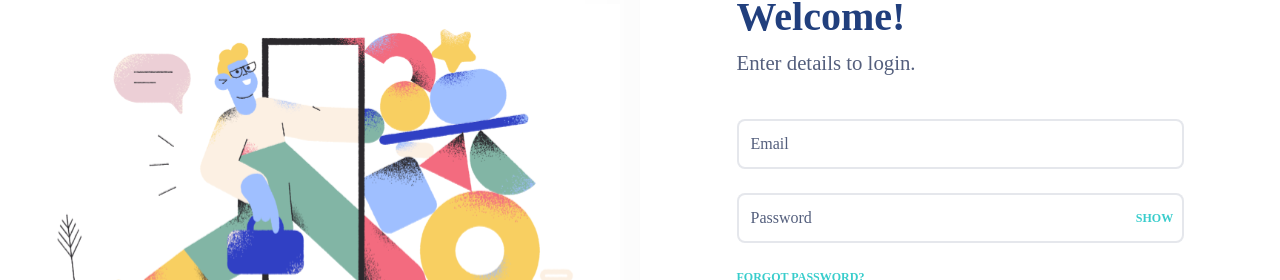
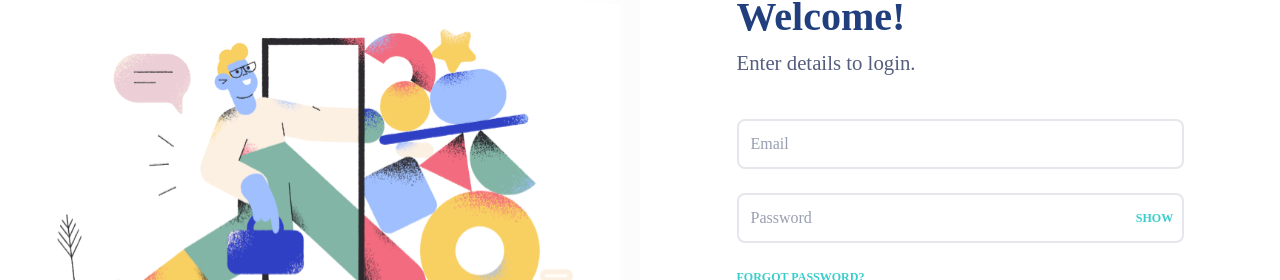
Before and after one commit to sagacious123/lendsqr-fe-test, a React (Create React App) app: page / in a window 1280 px wide. Shown: the part 227-507 px from the top of the page. Built offline with nearby package versions, Linux system fonts and the light colour scheme; a web font is replaced by a local one.

Commit message:
Fix build error

```diff
--- a/src/index.scss
+++ b/src/index.scss
@@ -300,11 +300,13 @@ button {
   font-size: 1rem;
   font-weight: 400;
   color: var(--primary-text);
+  opacity: 0.6;
 }
 
 .primary-input:focus ~ label,
 .primary-select:focus ~ label {
   color: var(--primary-green);
+  opacity: 1;
 }
 
 .primary-input:focus ~ label,
@@ -318,6 +320,7 @@ button {
   background-color: #fff;
   padding: 0 3px;
   line-height: normal;
+  opacity: 1;
 }
 
 .primary-input[aria-invalid="true"]:focus ~ label,
@@ -329,6 +332,7 @@ button {
 .primary-select[aria-invalid="true"]:not(:placeholder-shown) ~ label,
 .primary-select[data-invalid]:not(:placeholder-shown) ~ label {
   color: var(--primary-red);
+  opacity: 1;
 }
 
 .primary-input:not(:focus)::placeholder {
--- a/src/pages/app/components/HeaderComponent.tsx
+++ b/src/pages/app/components/HeaderComponent.tsx
@@ -3,7 +3,7 @@ import Logo from "assets/images/logo.svg";
 
 import UserIcon from "assets/images/user-img.svg";
 import { Link, useNavigate } from "react-router-dom";
-import { useAuth, User } from "store/auth";
+import { useAuth } from "store/auth";
 import { ReactComponent as NotificationIcon } from "assets/images/notification.svg";
 import { SearchBar } from "components/custom";
 import { BsCaretDownFill } from "react-icons/bs";
```
